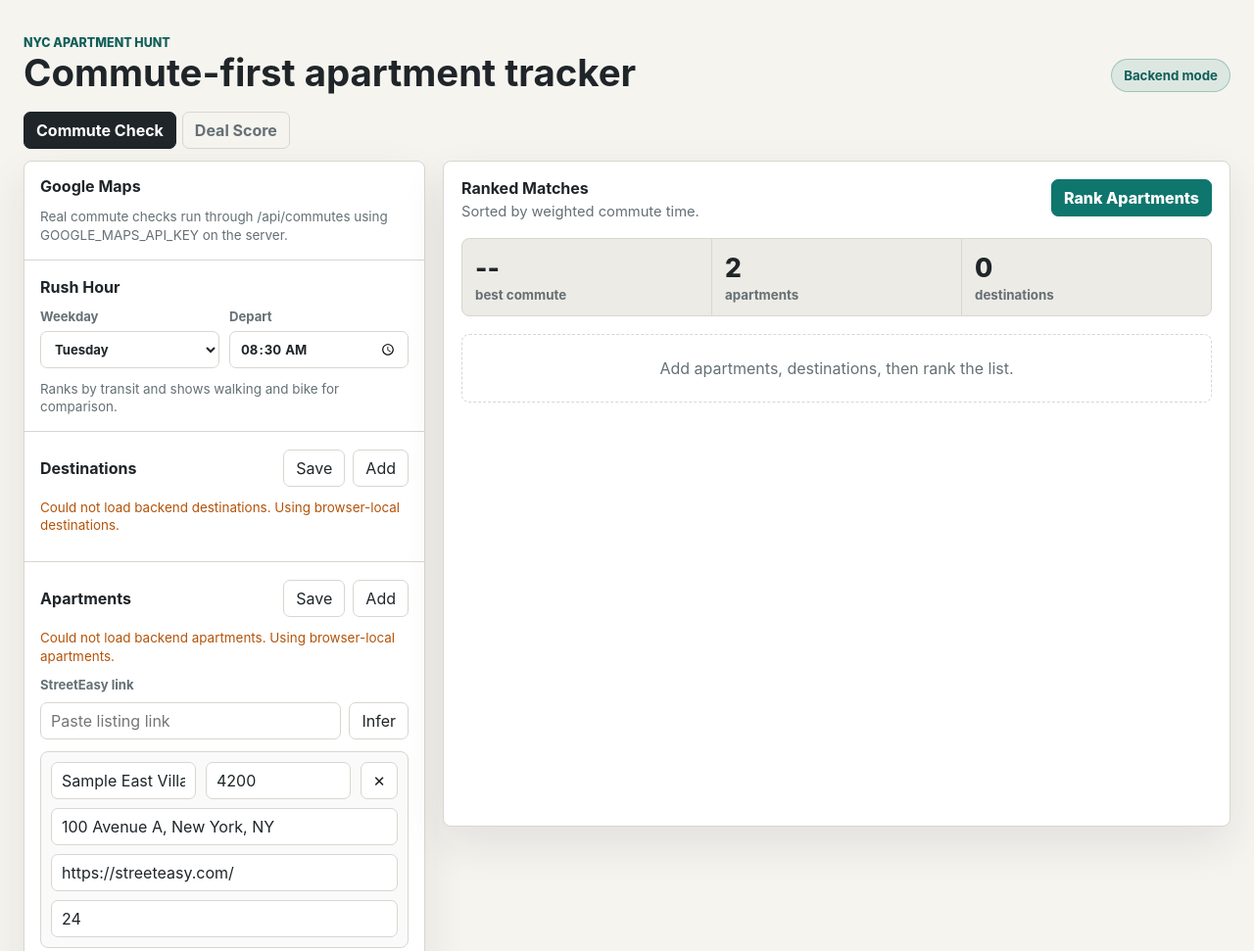
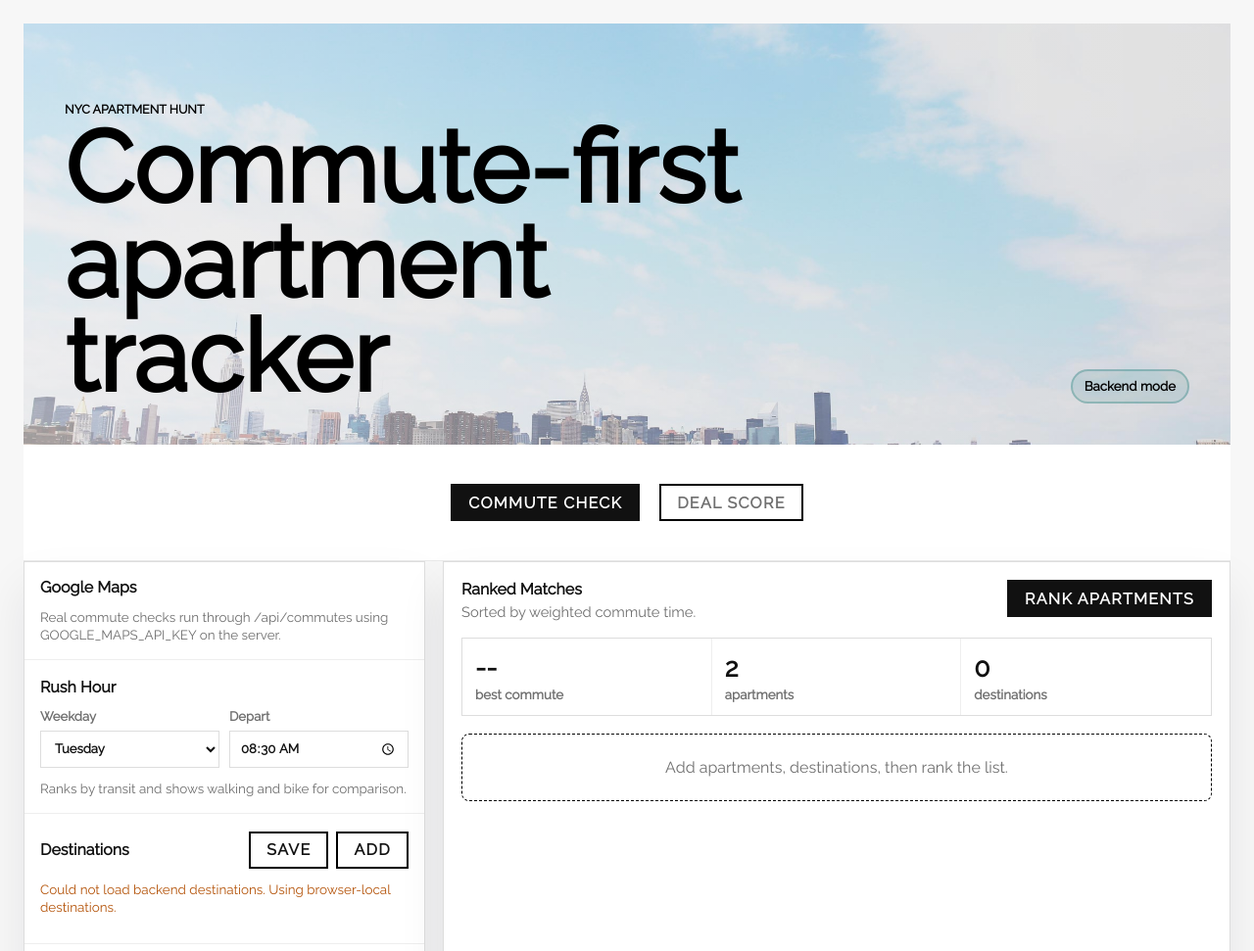
Before and after one commit to rajn1/StreetEasy-Tracker, a website: page index.html in a window 1280 px wide. Shown: the top 971 px of the page at 98% size. Drawn offline with Linux system fonts and the light colour scheme; no server answers.

Commit message:
UI Changes

```diff
--- a/index.html
+++ b/index.html
@@ -4,12 +4,13 @@
     <meta charset="utf-8">
     <meta name="viewport" content="width=device-width, initial-scale=1">
     <title>NYC Apartment Hunt</title>
+    <link href="https://fonts.googleapis.com/css?family=Raleway" rel="stylesheet">
     <link rel="stylesheet" href="styles.css">
   </head>
   <body>
     <div class="app-shell">
       <header class="topbar">
-        <div>
+        <div class="topbar-copy">
           <p class="eyebrow">NYC Apartment Hunt</p>
           <h1>Commute-first apartment tracker</h1>
         </div>
--- a/package.json
+++ b/package.json
@@ -4,7 +4,6 @@
   "private": true,
   "type": "module",
   "scripts": {
-    "dev": "vercel dev",
     "check": "node --check app.js && node --check api/apartments.js && node --check api/commutes.js && node --check api/destinations.js && node --check api/login.js && node --check api/storage.js && node --check auth.js && node --check middleware.js"
   },
   "dependencies": {
--- a/styles.css
+++ b/styles.css
@@ -1,15 +1,16 @@
 :root {
   color-scheme: light;
-  --bg: #f5f4ef;
+  --bg: #f7f7f7;
   --surface: #ffffff;
-  --surface-muted: #ecebe5;
-  --ink: #1f2528;
-  --muted: #657075;
-  --line: #d8d6ce;
-  --accent: #0f766e;
-  --accent-dark: #115e59;
+  --surface-muted: #f7f7f7;
+  --ink: #111111;
+  --muted: #6f6f6f;
+  --line: #000000;
+  --soft-line: #dddddd;
+  --accent: #000000;
+  --accent-dark: #000000;
   --warn: #b45309;
-  --shadow: 0 18px 45px rgba(31, 37, 40, 0.09);
+  --shadow: 0 25px 45px rgba(17, 19, 35, 0.08);
 }
 
 * {
@@ -25,7 +26,7 @@ body {
   min-width: 320px;
   background: var(--bg);
   color: var(--ink);
-  font-family: Inter, ui-sans-serif, system-ui, -apple-system, BlinkMacSystemFont, "Segoe UI", sans-serif;
+  font-family: Raleway, ui-sans-serif, system-ui, -apple-system, BlinkMacSystemFont, "Segoe UI", sans-serif;
 }
 
 button,
@@ -35,28 +36,39 @@ select {
 }
 
 button {
-  border: 1px solid var(--line);
-  border-radius: 7px;
-  background: var(--surface);
+  border: 2px solid var(--line);
+  border-radius: 0;
+  background: transparent;
   color: var(--ink);
   min-height: 38px;
-  padding: 0 12px;
+  padding: 0 16px;
   cursor: pointer;
+  font-weight: 700;
+  letter-spacing: 0.08em;
+  text-transform: uppercase;
+  transition: all 0.2s ease;
 }
 
 button:hover {
-  border-color: var(--accent);
+  background: var(--ink);
+  color: #fff;
 }
 
 input,
 select {
   width: 100%;
   min-height: 38px;
-  border: 1px solid var(--line);
-  border-radius: 7px;
+  border: 1px solid var(--soft-line);
+  border-radius: 0;
   background: #fff;
   color: var(--ink);
   padding: 8px 10px;
+}
+
+input:focus,
+select:focus {
+  border-color: var(--ink);
+  outline: 2px solid rgba(23, 23, 23, 0.12);
 }
 
 label {
@@ -74,7 +86,7 @@ p {
 }
 
 .app-shell {
-  width: min(1440px, 100%);
+  width: min(1360px, 100%);
   margin: 0 auto;
   padding: 24px;
 }
@@ -102,24 +114,46 @@ p {
 }
 
 .topbar {
+  position: relative;
   display: flex;
-  align-items: end;
+  align-items: flex-end;
   justify-content: space-between;
   gap: 20px;
-  padding: 12px 0 20px;
+  min-height: 430px;
+  overflow: hidden;
+  border: 0;
+  background:
+    linear-gradient(90deg, rgba(255, 255, 255, 0.52), rgba(255, 255, 255, 0.12)),
+    url("assets/rajn-bg.jpg");
+  background-position: center;
+  background-size: cover;
+  background-attachment: fixed;
+  box-shadow: none;
+  padding: 42px;
+}
+
+.topbar-copy {
+  max-width: 780px;
 }
 
 .eyebrow {
-  color: var(--accent-dark);
+  color: inherit;
   font-size: 0.78rem;
   font-weight: 800;
   text-transform: uppercase;
 }
 
+.topbar .eyebrow,
+.topbar h1 {
+  color: #000;
+  text-shadow: none;
+}
+
 h1 {
   margin-top: 4px;
-  font-size: clamp(1.8rem, 3vw, 3.1rem);
-  line-height: 1.02;
+  font-size: clamp(3rem, 8vw, 7.2rem);
+  line-height: 0.94;
+  font-weight: 700;
   letter-spacing: 0;
 }
 
@@ -130,10 +164,10 @@ h2 {
 
 .status-pill {
   flex: 0 0 auto;
-  border: 1px solid var(--line);
+  border: 2px solid #000;
   border-radius: 999px;
-  background: var(--surface);
-  color: var(--muted);
+  background: rgba(255, 255, 255, 0.9);
+  color: var(--ink);
   padding: 8px 12px;
   font-size: 0.83rem;
   font-weight: 750;
@@ -147,9 +181,12 @@ h2 {
 
 .tabs {
   display: flex;
-  gap: 6px;
+  gap: 20px;
+  justify-content: center;
   overflow-x: auto;
-  padding-bottom: 12px;
+  padding: 40px 0;
+  background: #fff;
+  border-bottom: 1px solid #e9e9e9;
 }
 
 .tab-button {
@@ -183,10 +220,17 @@ h2 {
 .control-panel,
 .results-panel,
 .empty-panel {
-  border: 1px solid var(--line);
-  border-radius: 8px;
+  border: 1px solid var(--soft-line);
+  border-radius: 0;
   background: var(--surface);
   box-shadow: var(--shadow);
+  transition: all 0.3s ease;
+}
+
+.control-panel:hover,
+.results-panel:hover,
+.empty-panel:hover {
+  transform: translateY(-3px);
 }
 
 .control-panel {
@@ -199,7 +243,7 @@ h2 {
   display: grid;
   gap: 12px;
   padding: 16px;
-  border-bottom: 1px solid var(--line);
+  border-bottom: 1px solid #eeeeee;
 }
 
 .panel-section:last-child {
@@ -249,9 +293,9 @@ h2 {
 }
 
 .confirmation-card {
-  border: 1px solid rgba(15, 118, 110, 0.24);
-  border-radius: 8px;
-  background: rgba(15, 118, 110, 0.06);
+  border: 1px solid var(--soft-line);
+  border-radius: 0;
+  background: var(--surface-muted);
   padding: 10px;
 }
 
@@ -268,9 +312,9 @@ h2 {
 .mini-card {
   display: grid;
   gap: 9px;
-  border: 1px solid var(--line);
-  border-radius: 8px;
-  background: #fafafa;
+  border: 1px solid var(--soft-line);
+  border-radius: 0;
+  background: #fff;
   padding: 10px;
 }
 
@@ -292,15 +336,16 @@ h2 {
 
 .primary {
   min-width: 142px;
-  background: var(--accent);
-  border-color: var(--accent);
+  background: var(--ink);
+  border-color: var(--ink);
   color: white;
   font-weight: 800;
 }
 
 .primary:hover {
-  background: var(--accent-dark);
-  border-color: var(--accent-dark);
+  background: #fff;
+  border-color: var(--ink);
+  color: var(--ink);
 }
 
 .results-panel {
@@ -321,12 +366,12 @@ h2 {
 .score-strip {
   display: grid;
   grid-template-columns: repeat(3, minmax(0, 1fr));
-  gap: 1px;
+  gap: 0;
   overflow: hidden;
   margin: 18px 0;
-  border: 1px solid var(--line);
-  border-radius: 8px;
-  background: var(--line);
+  border: 1px solid var(--soft-line);
+  border-radius: 0;
+  background: #fff;
 }
 
 .score-strip div {
@@ -334,8 +379,13 @@ h2 {
   gap: 4px;
   min-height: 78px;
   align-content: center;
-  background: var(--surface-muted);
+  border-right: 1px solid #eeeeee;
+  background: #fff;
   padding: 13px;
+}
+
+.score-strip div:last-child {
+  border-right: 0;
 }
 
 .score-strip span {
@@ -356,10 +406,17 @@ h2 {
 .result-card {
   display: grid;
   gap: 14px;
-  border: 1px solid var(--line);
-  border-radius: 8px;
+  border: 1px solid var(--soft-line);
+  border-top: 3px solid #000;
+  border-radius: 0;
   background: #fff;
   padding: 16px;
+  transition: all 0.3s ease;
+}
+
+.result-card:hover {
+  transform: translateY(-4px);
+  box-shadow: var(--shadow);
 }
 
 .result-top {
@@ -394,9 +451,9 @@ h2 {
 
 .score {
   min-width: 88px;
-  border-radius: 8px;
-  background: rgba(15, 118, 110, 0.1);
-  color: var(--accent-dark);
+  border-radius: 0;
+  background: #000;
+  color: #fff;
   padding: 9px 10px;
   text-align: right;
   font-weight: 850;
@@ -414,8 +471,11 @@ h2 {
 }
 
 .commute-cell {
-  border-left: 3px solid var(--accent);
-  background: var(--surface-muted);
+  border-top: 3px solid #000;
+  background: #fff;
+  border-left: 1px solid var(--soft-line);
+  border-right: 1px solid var(--soft-line);
+  border-bottom: 1px solid var(--soft-line);
   padding: 10px;
 }
 
@@ -438,7 +498,7 @@ h2 {
 .mode-pill {
   display: block;
   border: 1px solid var(--line);
-  border-radius: 7px;
+  border-radius: 0;
   background: #fff;
   padding: 7px 8px;
 }
```
Also changed, not shown: assets/rajn-bg.jpg (added).
